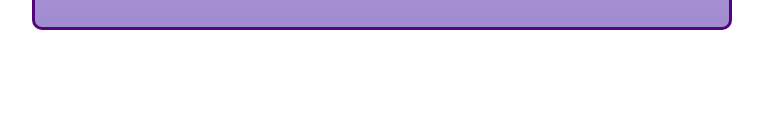
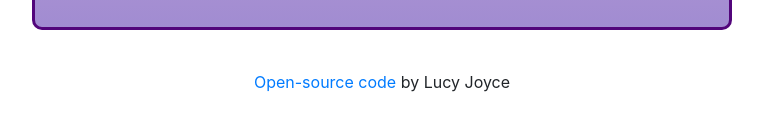
Before and after one commit to lucyj204/react-weather-app, a React (Create React App) app: page / in a window 1280 px wide. Shown: the part 646-776 px from the top of the page, without its empty margins (258-1021 px from the left). Built offline with nearby package versions, Linux system fonts and the light colour scheme.

Commit message:
Update with link to GitHub project

```diff
--- a/src/App.css
+++ b/src/App.css
@@ -78,6 +78,10 @@
   font-weight: 500;
 }
 
+.coded-by {
+  text-align: center;
+}
+
 #celsius {
   font-size: 30px;
 }
--- a/src/App.js
+++ b/src/App.js
@@ -7,9 +7,17 @@ import WeatherReport from "./WeatherReport";
 
 export default function App() {
   return (
-    <div className="WeatherAppProject">
-      <CitySearch />
-      <WeatherReport />
+    <div>
+      <div className="WeatherAppProject">
+        <CitySearch />
+        <WeatherReport />
+      </div>
+      <p className="coded-by">
+        <a href="https://github.com/lucyj204/react-weather-app">
+          Open-source code{" "}
+        </a>{" "}
+        by Lucy Joyce
+      </p>
     </div>
   );
 }
```
